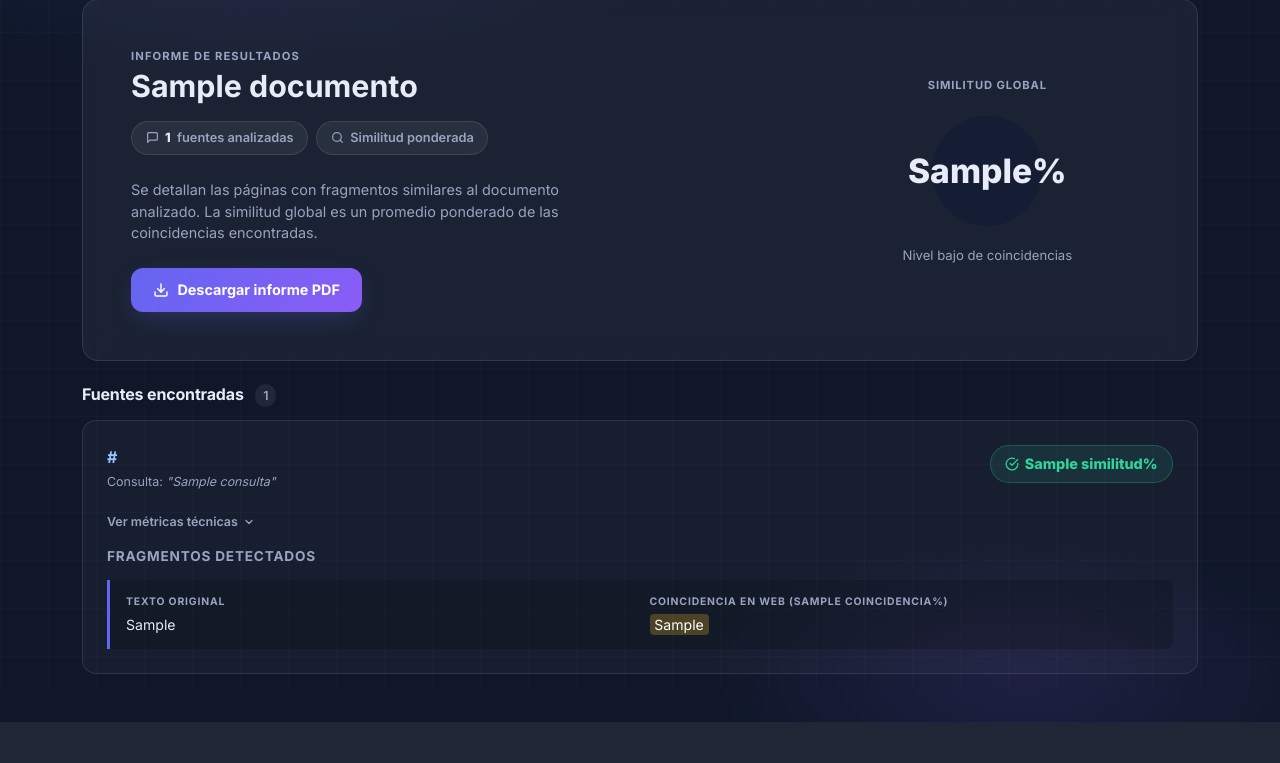
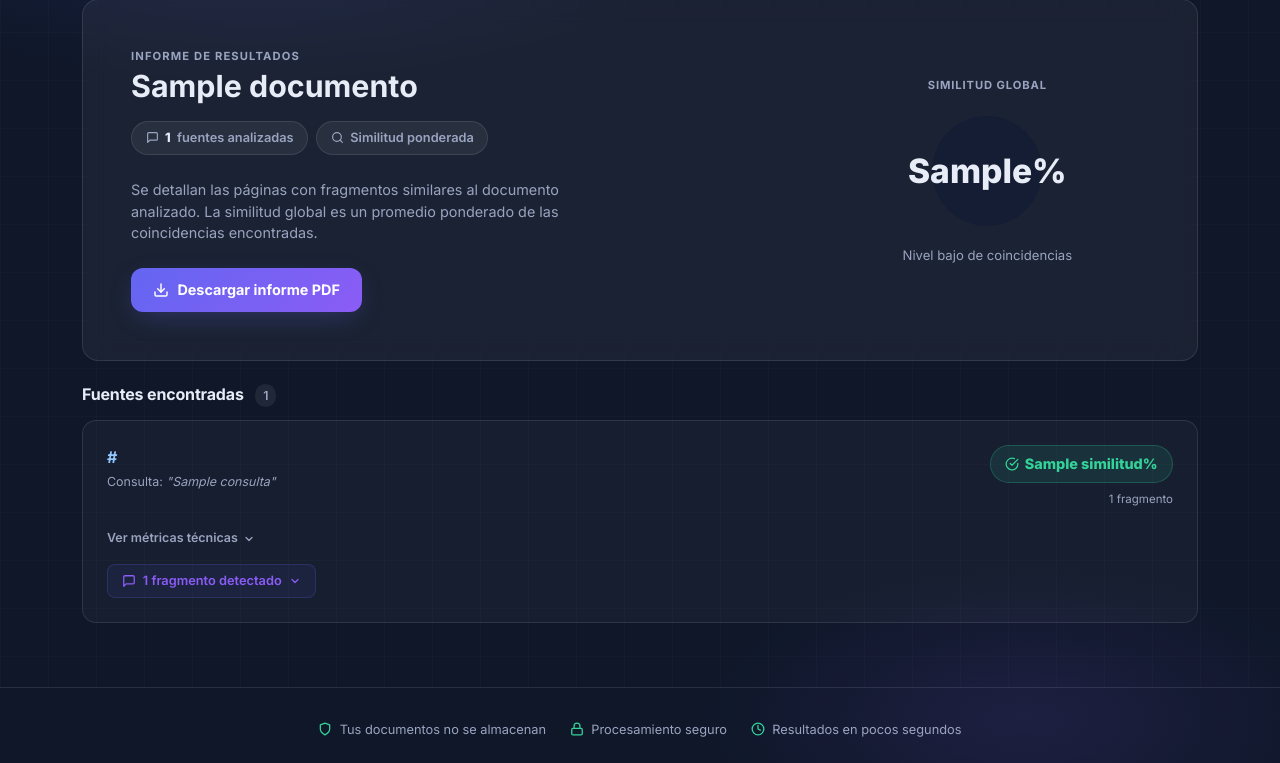
Before and after one commit to Paidpar345/Plagiarism-checker-website, a Flask app: template Templates/report.html in a window 1280 px wide. Shown: the part 112-875 px from the top of the page. Before the commit the page ends 834 px from the top, so only its background shows below. Run offline with Flask 3, Linux system fonts and the light colour scheme; the template is opened without the code that fills it: most values are stand-ins (such as "Sample title", 1, 10 or a date in 2020).

Commit message:
fix(report): collapse fragments per source by default — issue #7
- Fragments section now starts collapsed behind a toggle button
- Button shows fragment count in its label
- Uses native Bootstrap 5 collapse (no extra JS)
- Chunk counter added to each source card header

```diff
--- a/Templates/report.html
+++ b/Templates/report.html
@@ -212,6 +212,39 @@
         color: var(--text-muted);
       }
 
+      /* ── Fragments toggle button (issue #7) ── */
+      .btn-frags-toggle {
+        display: inline-flex;
+        align-items: center;
+        gap: 0.45rem;
+        background: rgba(99,102,241,0.08);
+        border: 1px solid rgba(99,102,241,0.22);
+        color: var(--accent-2);
+        font-size: 0.8rem;
+        font-weight: 600;
+        padding: 0.38rem 0.85rem;
+        border-radius: 8px;
+        cursor: pointer;
+        transition: background 0.15s, border-color 0.15s, color 0.15s;
+        text-decoration: none;
+      }
+      .btn-frags-toggle:hover {
+        background: rgba(99,102,241,0.15);
+        border-color: rgba(99,102,241,0.4);
+        color: #fff;
+      }
+      .btn-frags-toggle:focus-visible {
+        outline: 2px solid var(--accent);
+        outline-offset: 2px;
+      }
+      .btn-frags-toggle .frag-chevron {
+        transition: transform 0.22s;
+        flex-shrink: 0;
+      }
+      .btn-frags-toggle[aria-expanded="true"] .frag-chevron {
+        transform: rotate(180deg);
+      }
+
       /* ── Phrase boxes ── */
       .phrase-box {
         background: rgba(0,0,0,0.18);
@@ -249,6 +282,25 @@
         color: var(--ok);
       }
 
+      /* ── Trust footer ── */
+      .trust-footer {
+        display: flex;
+        flex-wrap: wrap;
+        justify-content: center;
+        gap: 1.5rem;
+        padding: 2rem 1rem 1.5rem;
+        border-top: 1px solid var(--card-border);
+        margin-top: 1rem;
+      }
+      .trust-item {
+        display: flex;
+        align-items: center;
+        gap: 0.45rem;
+        font-size: 0.8rem;
+        color: var(--text-muted);
+      }
+      .trust-item svg { color: var(--ok); flex-shrink: 0; }
+
       /* ── Misc ── */
       ::selection { background: var(--accent-glow); }
     </style>
@@ -258,14 +310,14 @@
       <!-- Navbar -->
       <nav class="topnav" aria-label="Navegación principal">
         <div class="container d-flex justify-content-between align-items-center">
-          <a href="/" class="brand">
+          <a href="/" class="brand" aria-label="Detector de Plagio, volver al inicio">
             <svg xmlns="http://www.w3.org/2000/svg" width="20" height="20" viewBox="0 0 24 24" fill="none" stroke="currentColor" stroke-width="2" stroke-linecap="round" stroke-linejoin="round" aria-hidden="true">
               <path d="M14 2H6a2 2 0 0 0-2 2v16a2 2 0 0 0 2 2h12a2 2 0 0 0 2-2V8z"/>
               <polyline points="14 2 14 8 20 8"/>
             </svg>
             Detector de Plagio
           </a>
-          <a href="/" class="btn-new-analysis">
+          <a href="/" class="btn-new-analysis" aria-label="Volver a la página principal para un nuevo análisis">
             <svg xmlns="http://www.w3.org/2000/svg" width="14" height="14" viewBox="0 0 24 24" fill="none" stroke="currentColor" stroke-width="2.2" stroke-linecap="round" stroke-linejoin="round" aria-hidden="true"><line x1="12" y1="5" x2="12" y2="19"/><line x1="5" y1="12" x2="19" y2="12"/></svg>
             Nuevo análisis
           </a>
@@ -293,7 +345,7 @@
                 Se detallan las páginas con fragmentos similares al documento analizado.
                 La similitud global es un promedio ponderado de las coincidencias encontradas.
               </p>
-              <a href="/api/report/pdf/{{ job_id }}" class="btn-download">
+              <a href="/api/report/pdf/{{ job_id }}" class="btn-download" aria-label="Descargar informe en PDF">
                 <svg xmlns="http://www.w3.org/2000/svg" width="16" height="16" viewBox="0 0 24 24" fill="none" stroke="currentColor" stroke-width="2.2" stroke-linecap="round" stroke-linejoin="round" aria-hidden="true">
                   <path d="M21 15v4a2 2 0 0 1-2 2H5a2 2 0 0 1-2-2v-4"/>
                   <polyline points="7 10 12 15 17 10"/>
@@ -343,6 +395,7 @@
         <div class="d-flex flex-column gap-3">
           {% for r in job.resultado.resultados %}
           <article class="source-card p-4" aria-label="Fuente: {{ r.url }}">
+
             <!-- Header row -->
             <div class="d-flex justify-content-between align-items-start flex-wrap gap-3 mb-3">
               <div style="flex:1;min-width:220px">
@@ -355,7 +408,7 @@
                   Consulta: <em>"{{ r.consulta }}"</em>
                 </div>
               </div>
-              <div>
+              <div class="d-flex flex-column align-items-end gap-2">
                 {% set sim = r.similitud %}
                 <span class="similarity-badge {% if sim >= 50 %}sim-high{% elif sim >= 20 %}sim-medium{% else %}sim-low{% endif %}">
                   {% if sim >= 50 %}
@@ -367,6 +420,13 @@
                   {% endif %}
                   {{ r.similitud }}%
                 </span>
+                {# Fragment counter chip (visible even when collapsed) #}
+                {% if r.frases_similares %}
+                <span style="font-size:0.72rem;color:var(--text-muted)">
+                  {{ r.frases_similares|length }}
+                  fragmento{{ 's' if r.frases_similares|length != 1 else '' }}
+                </span>
+                {% endif %}
               </div>
             </div>
 
@@ -389,8 +449,23 @@
               </div>
             </div>
 
-            <!-- Fragments -->
+            {# ── Fragments section — collapsed by default (issue #7) ── #}
             {% if r.frases_similares %}
+            <div class="mt-1">
+              <button
+                class="btn-frags-toggle"
+                type="button"
+                data-bs-toggle="collapse"
+                data-bs-target="#frags-{{ loop.index }}"
+                aria-expanded="false"
+                aria-controls="frags-{{ loop.index }}"
+              >
+                <svg xmlns="http://www.w3.org/2000/svg" width="14" height="14" viewBox="0 0 24 24" fill="none" stroke="currentColor" stroke-width="2.2" stroke-linecap="round" stroke-linejoin="round" aria-hidden="true"><path d="M21 15a2 2 0 0 1-2 2H7l-4 4V5a2 2 0 0 1 2-2h14a2 2 0 0 1 2 2z"/></svg>
+                {{ r.frases_similares|length }} fragmento{{ 's' if r.frases_similares|length != 1 else '' }} detectado{{ 's' if r.frases_similares|length != 1 else '' }}
+                <svg class="frag-chevron" xmlns="http://www.w3.org/2000/svg" width="12" height="12" viewBox="0 0 24 24" fill="none" stroke="currentColor" stroke-width="2.5" stroke-linecap="round" stroke-linejoin="round" aria-hidden="true"><polyline points="6 9 12 15 18 9"/></svg>
+              </button>
+
+              <div class="collapse mt-3" id="frags-{{ loop.index }}">
                 <h3 class="fw-bold mb-3" style="font-size:0.85rem;color:var(--text-muted);text-transform:uppercase;letter-spacing:0.06em">Fragmentos detectados</h3>
                 <div class="d-flex flex-column gap-2">
                   {% for f in r.frases_similares %}
@@ -403,19 +478,42 @@
                       <div class="col-md-6">
                         <div class="phrase-col-label">Coincidencia en web ({{ f.coincidencia }}%)</div>
                         <div style="font-size:0.88rem">
-                      <mark>{{ f.frase_web | default('N/A') }}</mark>
+                          {% if f.frase_web and f.frase_web != 'N/A' %}
+                            <mark>{{ f.frase_web }}</mark>
+                          {% else %}
+                            <span style="color:var(--text-muted);font-style:italic">Fragmento no recuperado (timeout o bloqueo del sitio)</span>
+                          {% endif %}
                         </div>
                       </div>
                     </div>
                   </div>
                   {% endfor %}
                 </div>
+              </div>
+            </div>
             {% endif %}
+
           </article>
           {% endfor %}
         </div>
         {% endif %}
       </div>
+
+      <!-- Trust footer (issue #5) -->
+      <footer class="trust-footer" aria-label="Garantías de privacidad">
+        <div class="trust-item">
+          <svg xmlns="http://www.w3.org/2000/svg" width="14" height="14" viewBox="0 0 24 24" fill="none" stroke="currentColor" stroke-width="2.2" stroke-linecap="round" stroke-linejoin="round" aria-hidden="true"><path d="M12 22s8-4 8-10V5l-8-3-8 3v7c0 6 8 10 8 10z"/></svg>
+          Tus documentos no se almacenan
+        </div>
+        <div class="trust-item">
+          <svg xmlns="http://www.w3.org/2000/svg" width="14" height="14" viewBox="0 0 24 24" fill="none" stroke="currentColor" stroke-width="2.2" stroke-linecap="round" stroke-linejoin="round" aria-hidden="true"><rect x="3" y="11" width="18" height="11" rx="2" ry="2"/><path d="M7 11V7a5 5 0 0 1 10 0v4"/></svg>
+          Procesamiento seguro
+        </div>
+        <div class="trust-item">
+          <svg xmlns="http://www.w3.org/2000/svg" width="14" height="14" viewBox="0 0 24 24" fill="none" stroke="currentColor" stroke-width="2.2" stroke-linecap="round" stroke-linejoin="round" aria-hidden="true"><circle cx="12" cy="12" r="10"/><polyline points="12 6 12 12 16 14"/></svg>
+          Resultados en pocos segundos
+        </div>
+      </footer>
     </div>
 
     <script src="https://cdn.jsdelivr.net/npm/bootstrap@5.3.3/dist/js/bootstrap.bundle.min.js"></script>
@@ -427,8 +525,16 @@
           const expanded = btn.getAttribute('aria-expanded') === 'true';
           btn.setAttribute('aria-expanded', String(!expanded));
           target.hidden = expanded;
-          btn.querySelector('.tech-toggle-text') && (btn.querySelector('.tech-toggle-text').textContent = expanded ? 'Ver métricas técnicas' : 'Ocultar métricas');
         });
+      });
+
+      // Sync aria-expanded on fragment toggle buttons with Bootstrap collapse events
+      document.querySelectorAll('.btn-frags-toggle').forEach(btn => {
+        const targetId = btn.getAttribute('data-bs-target').replace('#', '');
+        const collapseEl = document.getElementById(targetId);
+        if (!collapseEl) return;
+        collapseEl.addEventListener('show.bs.collapse', () => btn.setAttribute('aria-expanded', 'true'));
+        collapseEl.addEventListener('hide.bs.collapse', () => btn.setAttribute('aria-expanded', 'false'));
       });
     </script>
   </body>
```
Lines whose indentation alone changed are shown as unchanged.
